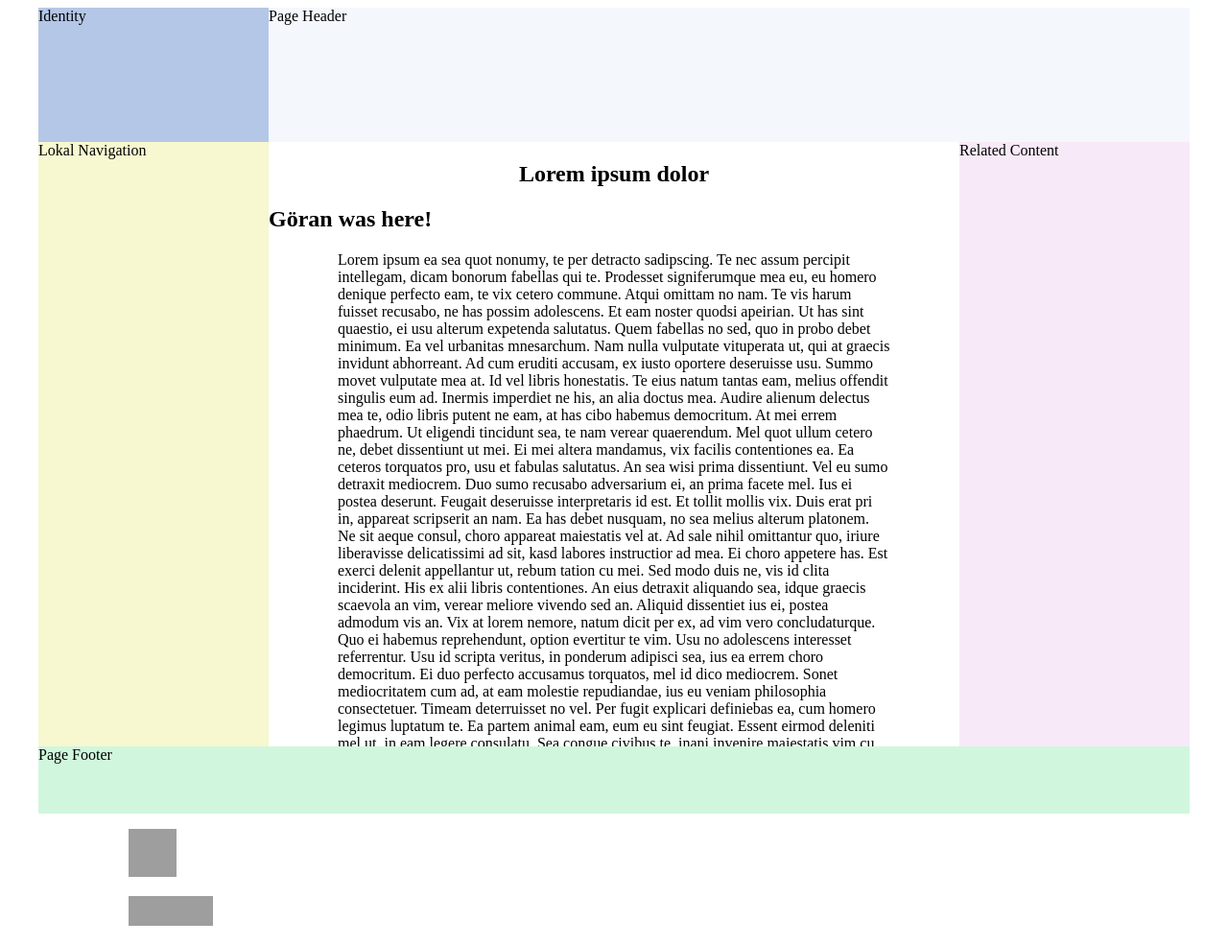
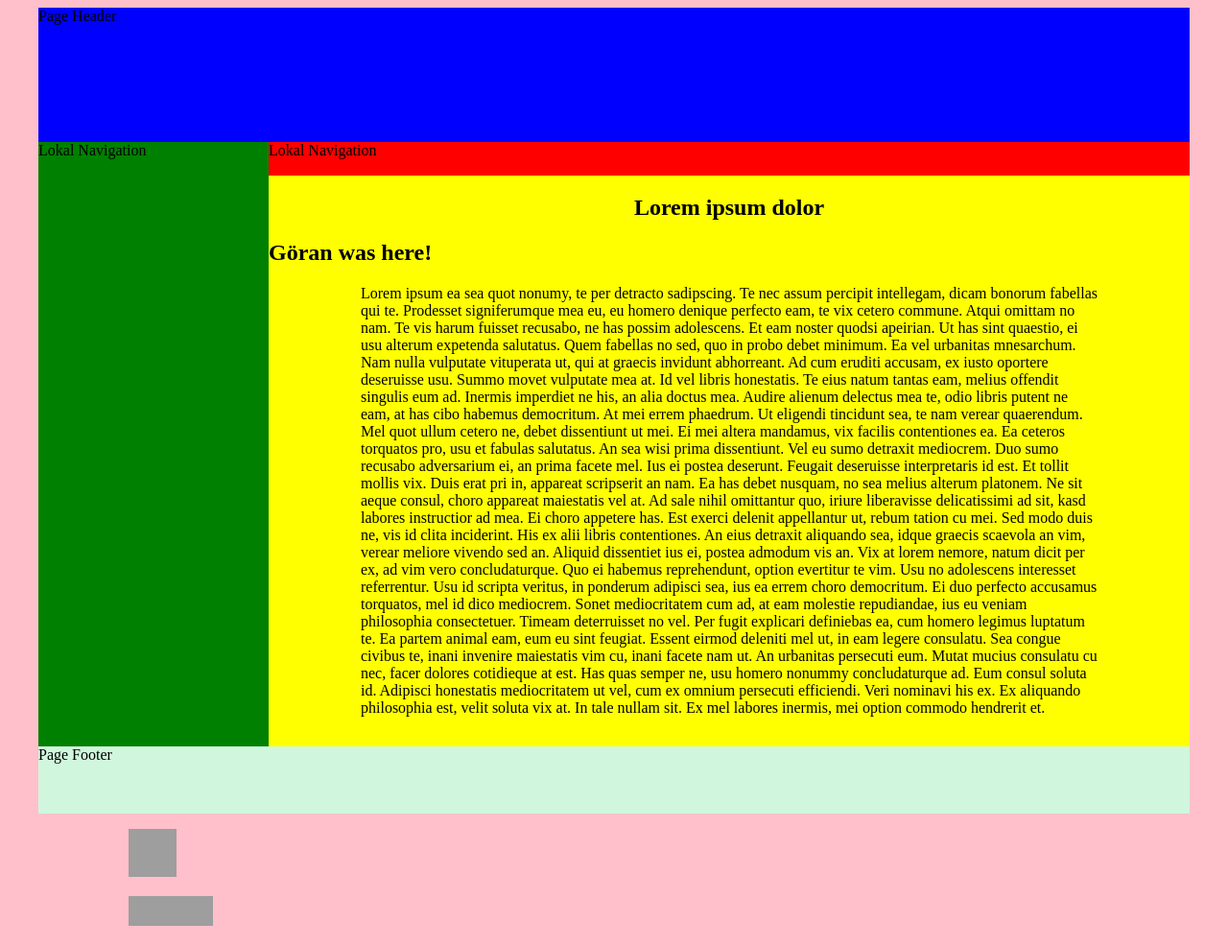
Before and after one commit to Tony322/projektsida, a PHP site: page / in a window 1280 px wide. Shown: the whole page at 96% size. Run offline with PHP 8.4, Linux system fonts and the light colour scheme; grey boxes are pictures that could not be loaded.

Commit message:
grundsidan fixad!

```diff
--- a/hemstyle.css
+++ b/hemstyle.css
@@ -1,9 +1,3 @@
-/*
-div {
-border: 1px solid black;
-}
-*/
-
 /* Containers */
 #container {
 width: 1200px;
@@ -11,11 +5,14 @@ height: 840px;
 margin-left: auto;
 margin-right: auto;
 }
-
 /* End Containers */
 
 
 /* övriga */
+body {
+background-color:pink;
+}
+
 p {
 text-align:left;
 width:80%;
@@ -29,6 +26,37 @@ text-align:center;
 /*slut övriga */
 
 /* In i container */
+#header {
+width:100%;
+height:140px;
+background-color:blue;
+
+}
+
+#nav {
+width:20%;
+height:630px;
+float:left;
+background-color:green;
+overflow:hidden;
+}
+
+#mainnav {
+width:80%;
+height:35px;
+float:left;
+background-color:red;
+overflow:hidden;
+}
+
+main {
+width:80%;
+height:595px;
+float:left;
+overflow:auto;
+background-color:yellow;
+}
+
 #footer {
 width:100%;
 height:70px;
@@ -36,42 +64,5 @@ float:left;
 background-color:#D0F7DD;
 }
 
-#nav {
-width:20%;
-height:630px;
-float:left;
-background-color:#F7F7D0;
-overflow:hidden;
-}
 
-main {
-width:60%;
-height:630px;
-float:left;
-overflow:auto;
-}
-
-#relatedCont {
-width:20%;
-height:630px;
-float:left;
-background-color:#F8E9F8;
-overflow:hidden;
-}
-
-#identity {
-width:20%;
-height:140px;
-float:left;
-background-color:#B4C7E7;
-
-
-}
-
-#header {
-width:100%;
-height:140px;
-background-color:#F4F7FC;
-
-}
 /* End in i containers */
--- a/index.html
+++ b/index.html
@@ -22,10 +22,12 @@ clear:both;
   <body>
     <div id="container">
 
-		<header id="identity">Identity</header>
 		<header id="header">Page Header</header>
 
+
         <nav id="nav">Lokal Navigation</nav>
+		<nav id="mainnav">Lokal Navigation</nav>
+
 
         <main>
           <article>
@@ -59,7 +61,7 @@ clear:both;
             est, velit soluta vix at. In tale nullam sit. Ex mel labores inermis, mei option commodo hendrerit et.</p>
           </article>
         </main>
-        <aside id="relatedCont">Related Content</aside>
+
         <footer id="footer">Page Footer</footer>
     </div>
 
```
